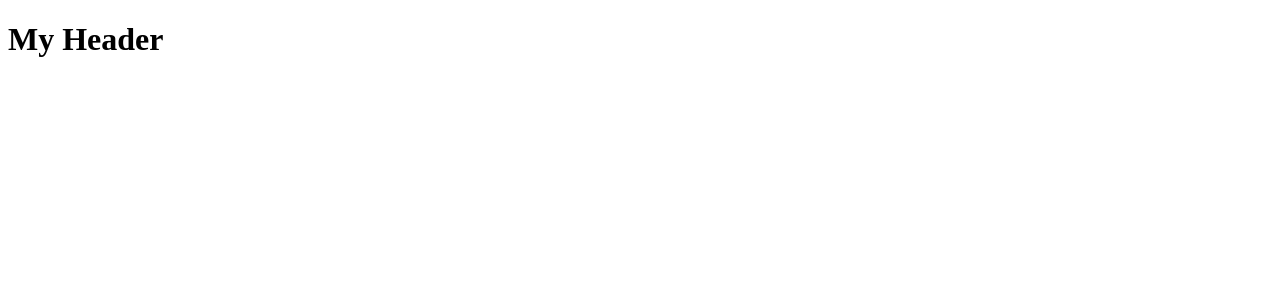
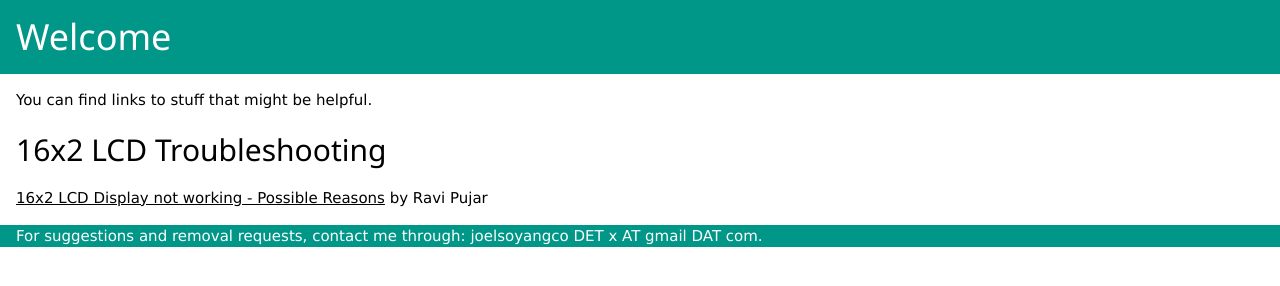
Before and after one commit to joelsyc/joelsyc.github.io, a plain HTML site: page index.html in a window 1280 px wide. Drawn offline with nearby package versions, Linux system fonts and the light colour scheme.

Commit message:
Update index.html

```diff
--- a/index.html
+++ b/index.html
@@ -1,11 +1,20 @@
 <!DOCTYPE html>
 <html>
   <head>
-    <title>REFER IF YOU PREFER</title>
+    <title>References for Joel</title>
+    <link rel="stylesheet" href="https://www.w3schools.com/w3css/4/w3.css">
   </head>
   <body>
     <div class="w3-container w3-teal">
-      <h1>My Header</h1>
+      <h1>Welcome</h1>
+    </div>
+    <div class="w3-container">
+      <p>You can find links to stuff that might be helpful.</p>
+      <h2>16x2 LCD Troubleshooting</h2>
+      <p><a href="https://www.raviyp.com/embedded/141-16x2-lcd-display-not-working-reasons">16x2 LCD Display not working - Possible Reasons</a> by Ravi Pujar
+    </div>
+    <div class="w3-container w3-teal">
+      For suggestions and removal requests, contact me through: joelsoyangco DET x AT gmail DAT com.
     </div>
   </body>
 </html>
```
